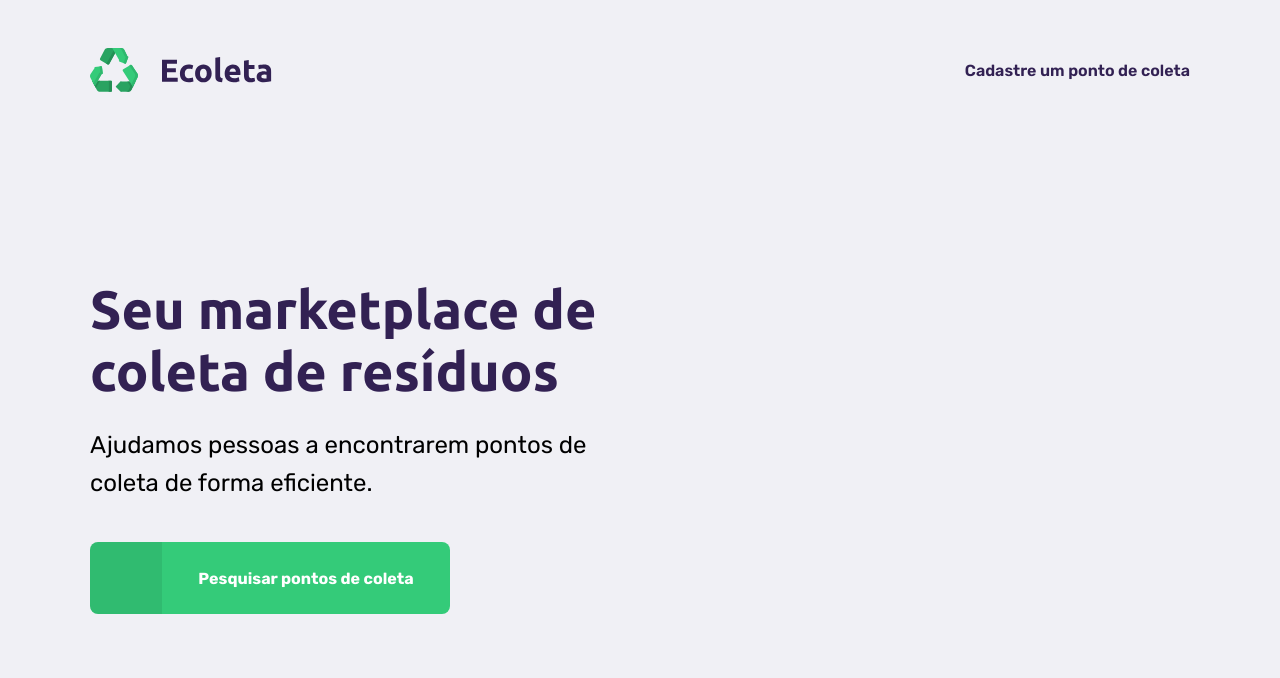
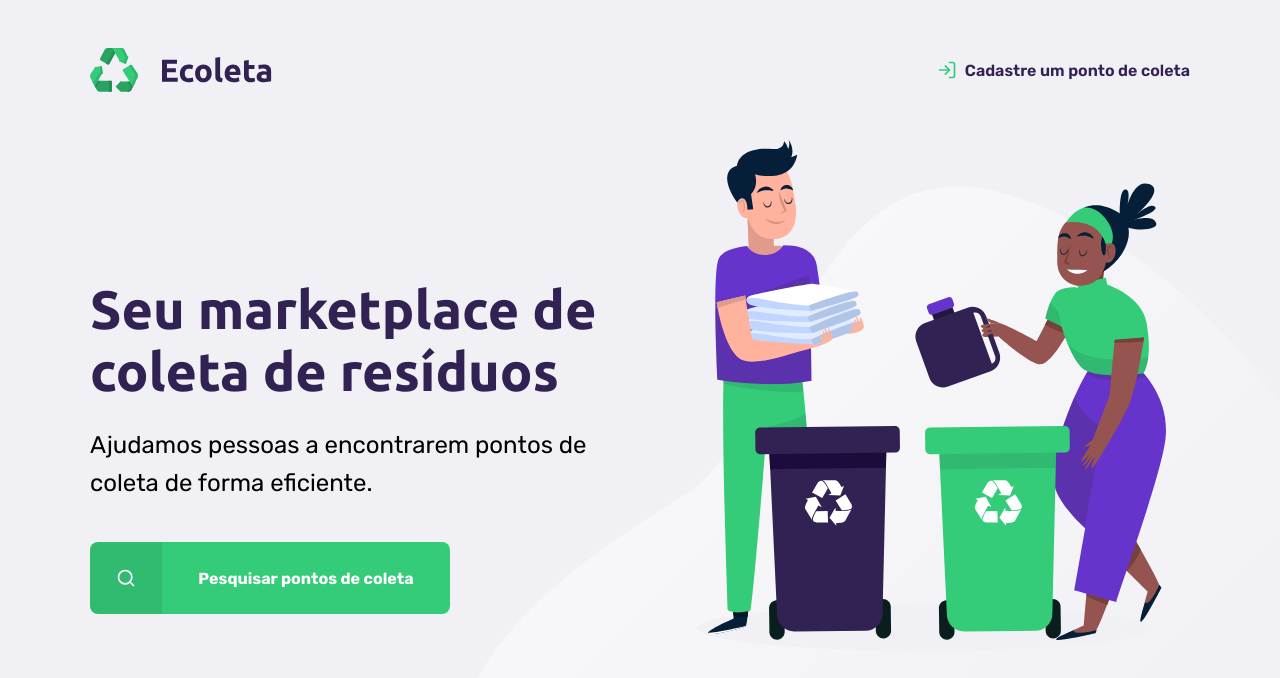
Before and after one commit to carlozfilipe/ecoleta-web, a plain HTML site: page index.html in a window 1280 px wide. Drawn offline with Linux system fonts and the light colour scheme; the site is published under a folder, as on GitHub Pages, so addresses that start at the root find nothing.

Commit message:
fix: :bug: The reference of the images in the CSS file was wrong

```diff
--- a/styles/main.css
+++ b/styles/main.css
@@ -34,7 +34,7 @@ posicionamentos, alinhamentos
 
 #page-home {
   height: 100vh; /* Pra que a imagem possa pegar toda a altura da página */
-  background: url("/assets/home-background.svg") no-repeat;
+  background: url("../assets/home-background.svg") no-repeat;
   background-position: 35vw bottom;
 }
 
@@ -62,7 +62,7 @@ posicionamentos, alinhamentos
 }
 
 #page-home header a span {
-  background: url("/assets/log-in.svg") no-repeat;
+  background: url("../assets/log-in.svg") no-repeat;
   margin-right: 8px;
   width: 20px;
   height: 20px;
@@ -118,7 +118,7 @@ posicionamentos, alinhamentos
 
 #page-home main a span::after {
   content: "";
-  background-image: url("/assets/search.svg");
+  background: url("../assets/search.svg");
   width: 20px;
   height: 20px;
 }
```
